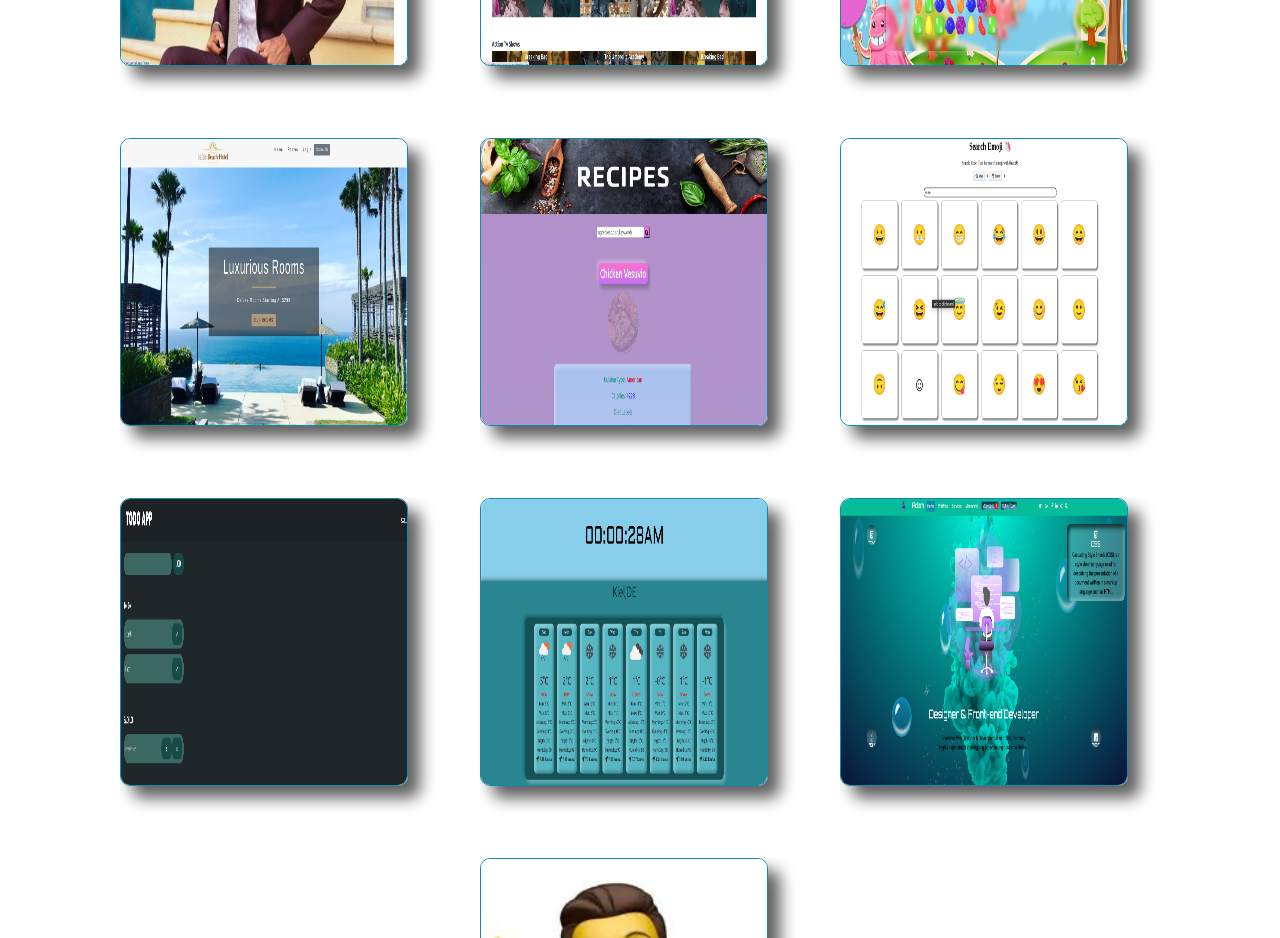
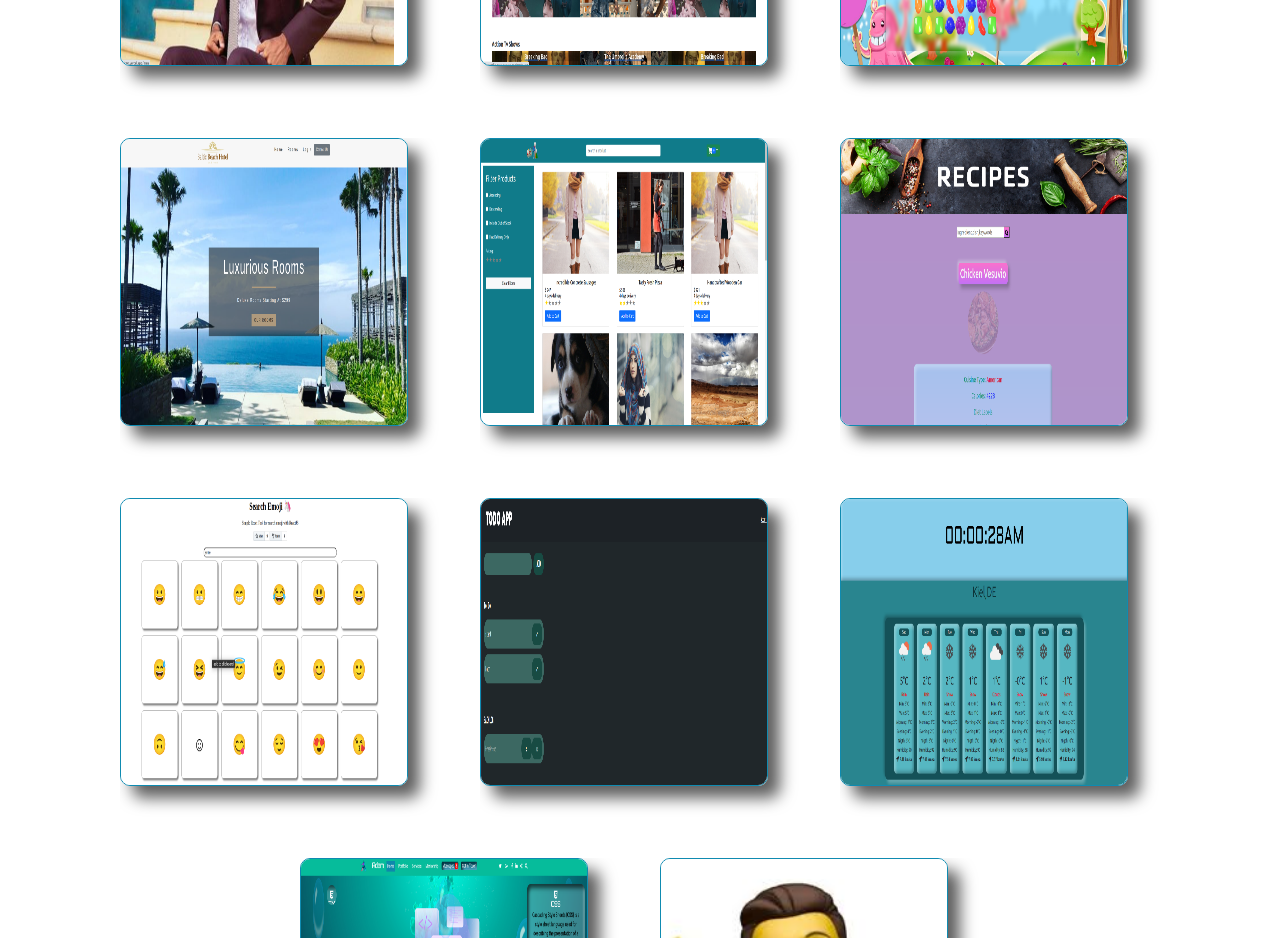
Before and after one commit to ademten7/adem-ten-portfolio, a React (Create React App) app: page / in a window 1280 px wide. Shown: the part 3820-4758 px from the top of the page. Built offline with nearby package versions, Linux system fonts and the light colour scheme.

Commit message:
added useReducer project

```diff
--- a/src/data/projects.js
+++ b/src/data/projects.js
@@ -9,6 +9,7 @@ import todo from "../components/images/todo.png";
 import weather from "../components/images/weather.png";
 import project_bootstrap from "../components/images/project-bootstrap.png";
 import shrugman from "../components/images/shrugman.jpeg";
+import useReducer from "../components/images/useReducer.png";
 
 const projects = [
   {
@@ -34,6 +35,12 @@ const projects = [
     href: "https://github.com/ademten7/react-hotel-project",
     header: "Hotel App",
     technologies: "Technologies: React",
+  },
+  {
+    src: useReducer,
+    href: "https://github.com/ademten7/e-commerce-useReducer-Hook",
+    header: "E-Shopping  ",
+    technologies: "Technologies: React useReducer Hook",
   },
   {
     src: recipe,
```
Also changed, not shown: src/components/images/useReducer.png (added).
